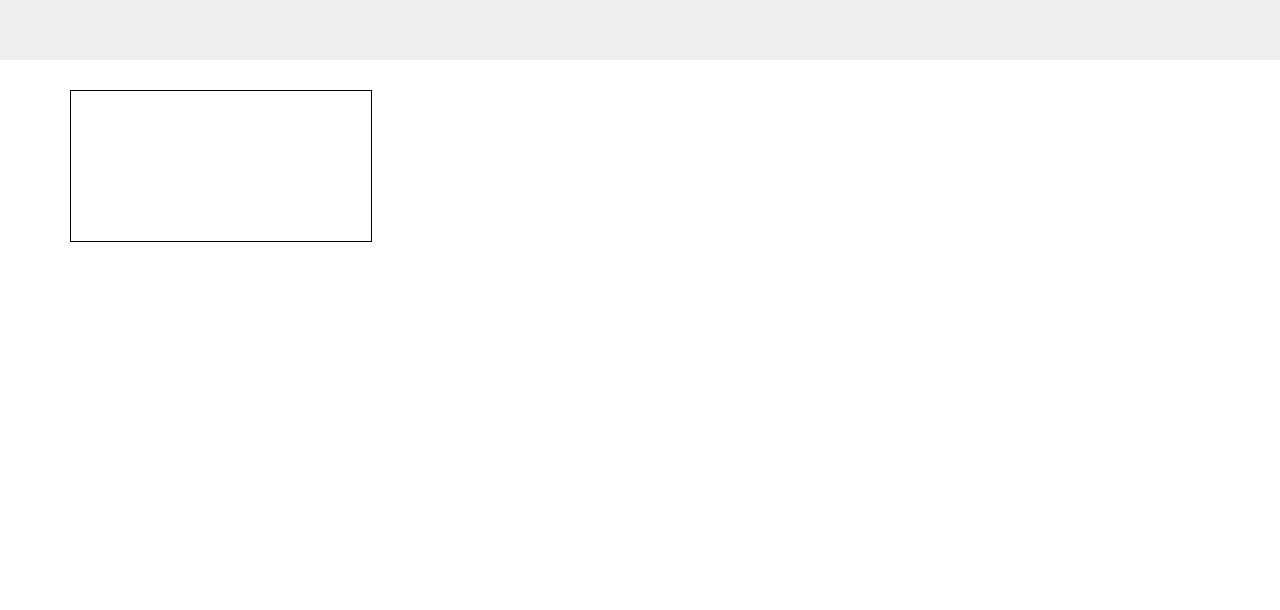
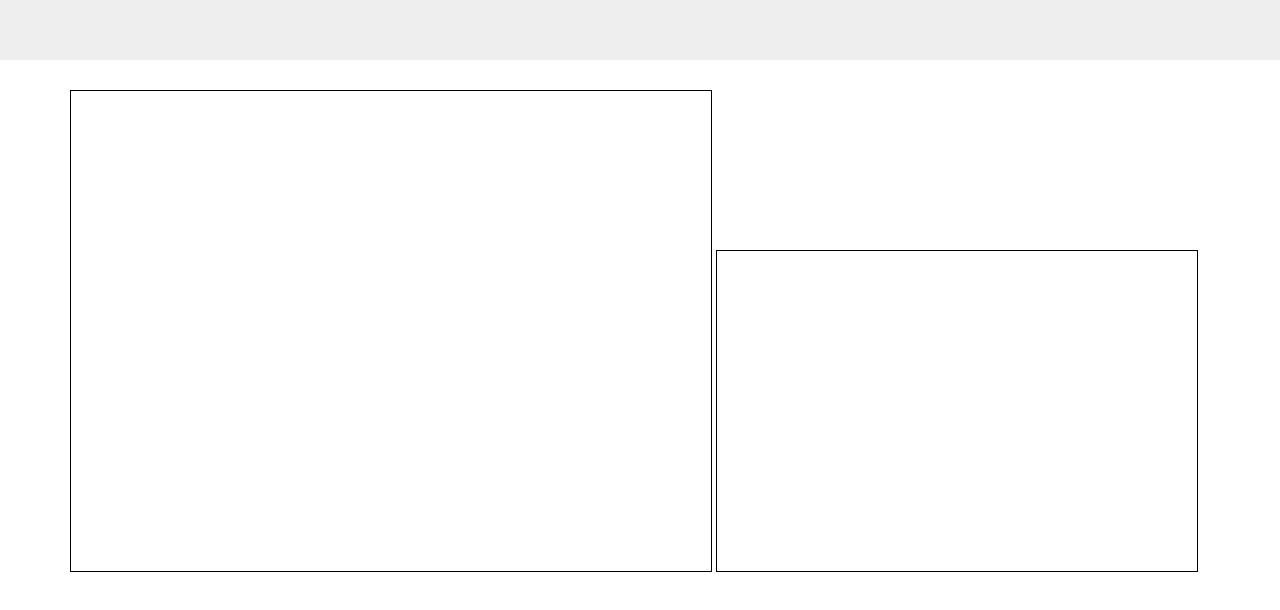
Before and after one commit to Solvaag/PixelWarlock, a plain HTML site: page index.html in a window 1280 px wide. Shown: the part 180-790 px from the top of the page. Drawn offline with nearby package versions, Linux system fonts and the light colour scheme.

Commit message:
Slight styling changes.

```diff
--- a/index.html
+++ b/index.html
@@ -38,8 +38,8 @@
 		</div>
 
 		<section class="container">
-			<canvas id="mainDraw"  style="border:black 1px solid;"></canvas>
-			<canvas id="resultView"></canvas>
+			<canvas id="mainDraw" width = "640" height="480" style="border:black 1px solid;"></canvas>
+			<canvas id="resultView" width = "480" height="320" style="border:black 1px solid;"></canvas>
 
 		</section>
 	</body>
```
